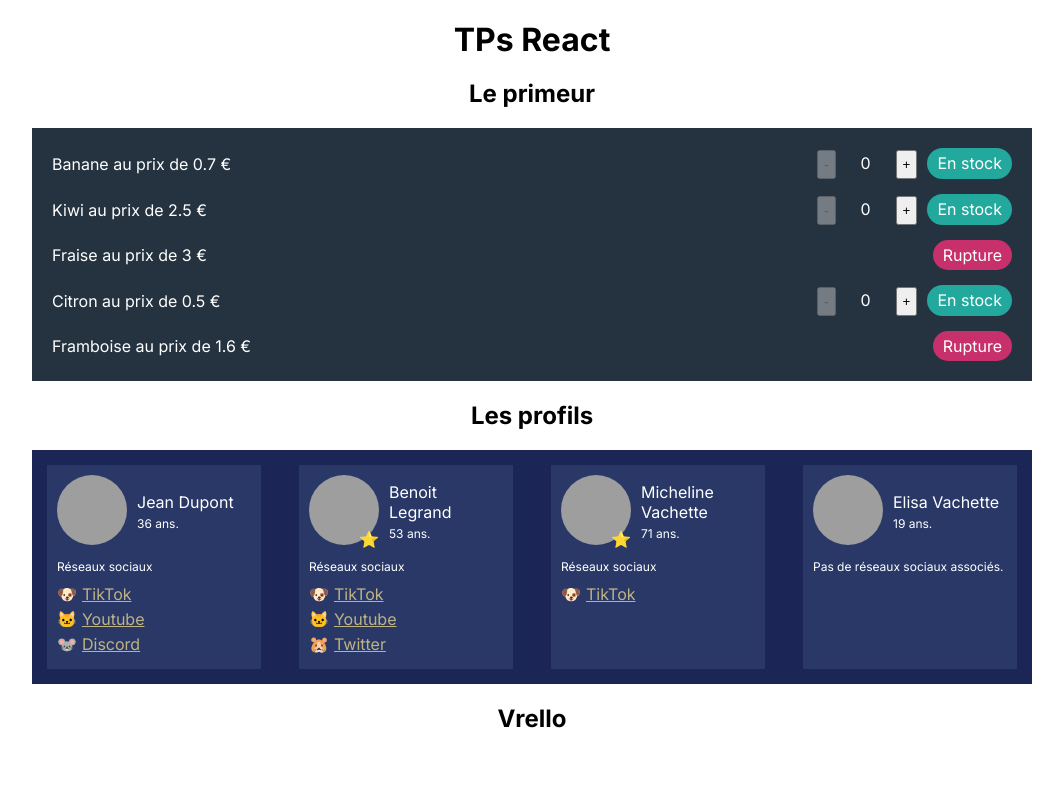
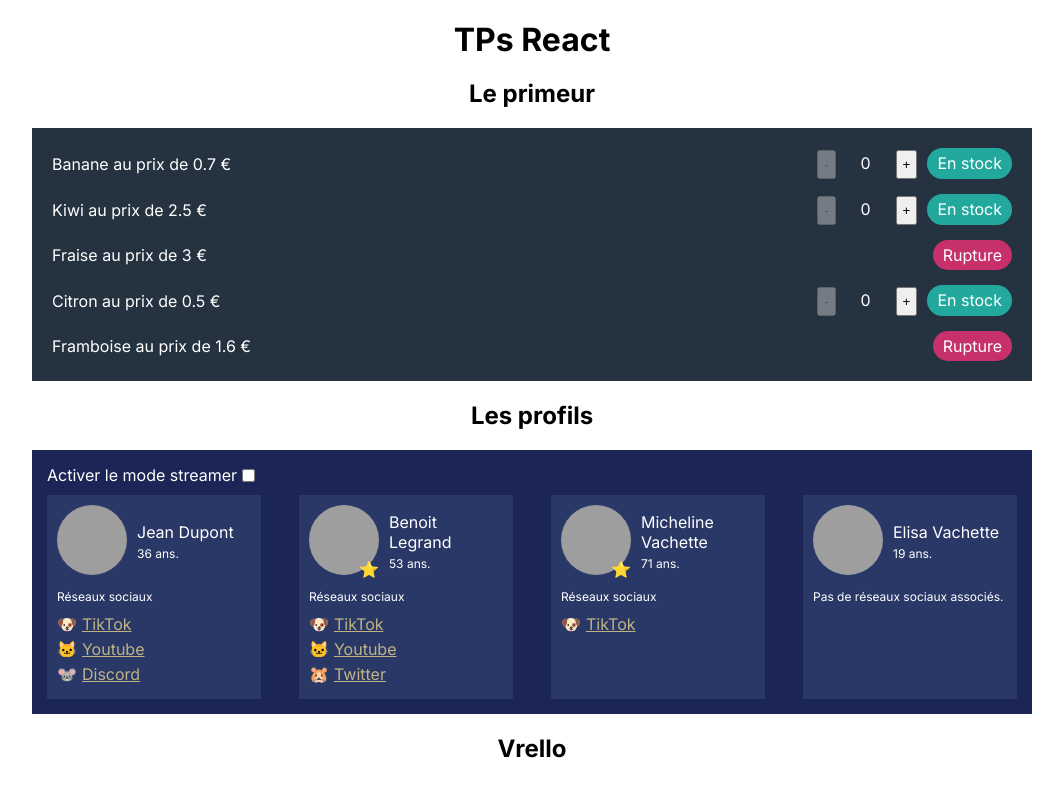
Before and after one commit to cda-chty/react, a React (Vite) app in the folder 03-tp/: page / in a window 1280 px wide. Shown: the top 796 px of the page, without its empty margins (108-1171 px from the left). Built offline with nearby package versions, Linux system fonts and the light colour scheme; grey boxes are pictures that could not be loaded.

Commit message:
Streamer mode

```diff
--- a/03-tp/src/index.css
+++ b/03-tp/src/index.css
@@ -71,9 +71,22 @@ body {
 .streamers {
   background-color: #1b2656;
   padding: 15px;
+}
+
+.streamers .list {
   gap: 15px;
   flex-wrap: wrap;
   justify-content: space-between;
+}
+
+.streamers .checkbox {
+  color: #fff;
+  align-items: center;
+  margin-bottom: 10px;
+}
+
+.streamers .checkbox label {
+  margin-right: 5px;
 }
 
 .streamer {
--- a/03-tp/src/streamers/StreamerList.jsx
+++ b/03-tp/src/streamers/StreamerList.jsx
@@ -33,19 +33,26 @@ function StreamerList() {
             links: [],
         },
     ]);
+    const [streamerMode, setStreamerMode] = useState(false);
 
     return (
-        <div className="streamers flex">
+        <div className="streamers">
+            <div className="flex checkbox">
+                <label htmlFor="streamer">Activer le mode streamer</label>
+                <input type="checkbox" id="streamer" checked={streamerMode} onChange={() => setStreamerMode(!streamerMode)} />
+            </div>
+            <div className="flex list">
                 {streamers.map(streamer =>
                     <div key={streamer.id} className="streamer">
                         <div className="flex">
                             <div className="avatar">
-                            <img src={streamer.avatar} alt={streamer.name} />
+                                <img src={streamer.avatar} alt={streamer.name} style={{ filter: streamerMode ? 'blur(5px)' : 'blur(0)' }} />
                                 {streamer.premium && <span className="premium">⭐️</span>}
                             </div>
                             <div>
-                            <p>{streamer.firstname} {streamer.name}</p>
-                            <span className="age">{streamer.age} ans.</span>
+                                {!streamerMode && <p>{streamer.firstname} {streamer.name}</p>}
+                                {streamerMode && <p>{streamer.firstname.charAt(0)}... {streamer.name.charAt(0)}...</p>}
+                                {!streamerMode && <span className="age">{streamer.age} ans.</span>}
                             </div>
                         </div>
                         <p className="social-title">
@@ -53,7 +60,7 @@ function StreamerList() {
                         </p>
                         <ul className="social-list">
                             {streamer.links.map(link =>
-                            <li>
+                                <li key={link.name}>
                                     {link.name === 'TikTok' && '🐶'}
                                     {link.name === 'Youtube' && '🐱'}
                                     {link.name === 'Discord' && '🐭'}
@@ -67,6 +74,7 @@ function StreamerList() {
                     </div>
                 )}
             </div>
+        </div>
     );
 }
 
```
Lines whose indentation alone changed are shown as unchanged.
